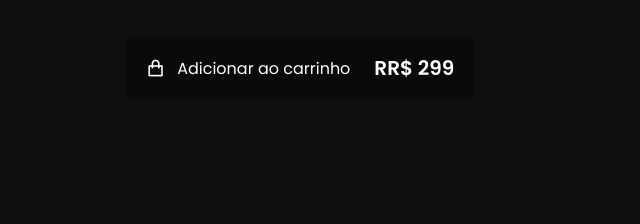
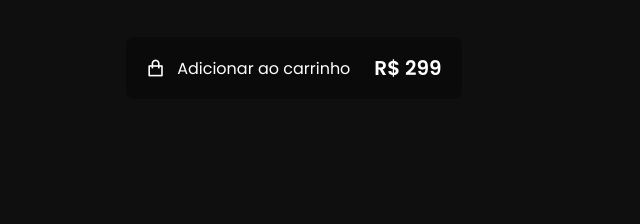
Before and after one commit to Rafael-1357/responsive-landing-page-headphones, a plain HTML site: page index.html in a window 1280 px wide. Shown: the part 568-792 px from the top of the page, 514-1154 px from the left. Drawn offline with nearby package versions, Linux system fonts and the light colour scheme.

Commit message:
Consertando textos.

```diff
--- a/index.html
+++ b/index.html
@@ -73,7 +73,7 @@
                                 <span class="button--flex">
                                     <i class="ri-shopping-bag-line button__icon"></i></i> Adicionar ao carrinho
                                 </span>
-                                <span class="home__price">RR$  299</span>
+                                <span class="home__price">R$  299</span>
                             </a>
                         </div>
                     </div>
```
